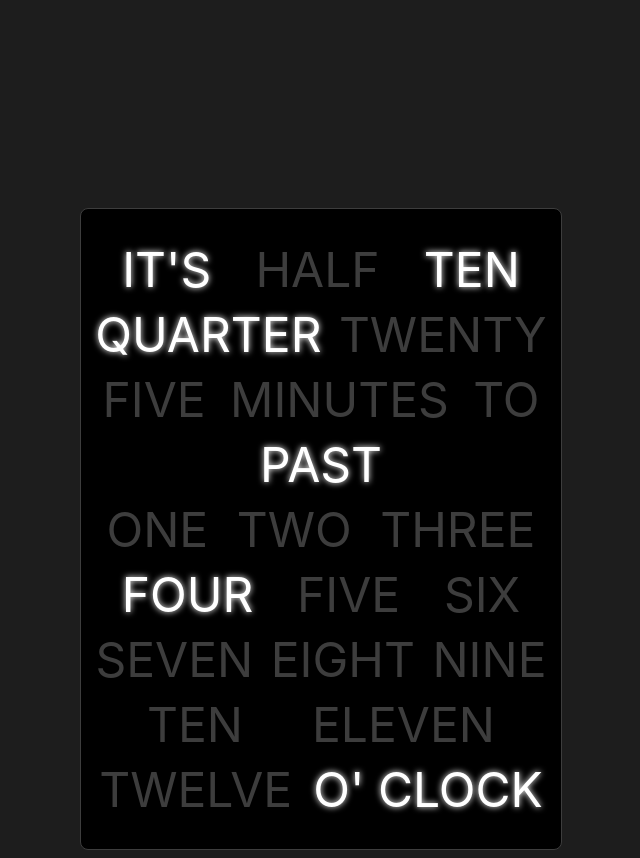
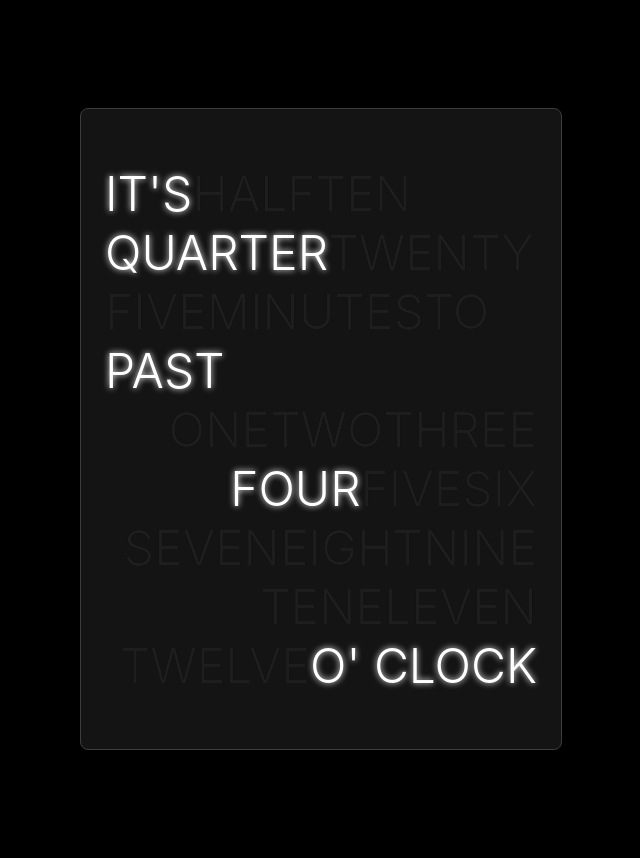
Before and after one commit to IlyaMeli/wordsclock, a plain HTML site: page index.html in a window 1280 px wide. Shown: the whole page, without its empty margins (319-959 px from the left). After the commit the page ends 800 px from the top, so only its background shows below. Drawn offline with Linux system fonts and the light colour scheme.

Commit message:
some css

```diff
--- a/index.js
+++ b/index.js
@@ -2,14 +2,14 @@ let $ = (selector) => document.querySelector(selector);
 let $$ = (selector) => document.querySelectorAll(selector);
 let GEID = (selector) => document.getElementById(selector);
 let shine = "text-shadow: 0px 0px 6px #FFFFFF; color: white";
-let rShine = "text-shadow: 0px 0px 0px #000000; color: rgb(61, 61, 61);";
+let rShine = "text-shadow: 0px 0px 0px #000000; color: rgb(30, 30, 30);";
 
 function getCurrentTime() {
   let date = new Date();
   let hour = date.getHours() % 12 || 12;
   let minutes = date.getMinutes();
   hour === 12 ? (nextHour = 1) : (nextHour = hour + 1);
-  console.log(`Current time is ${hour}:${minutes}`);
+  // console.log(`Current time is ${hour}:${minutes}`);
   for (let i = 1; i < 13; i++) {
     $(".it-is").style.cssText = shine;
     $(".oclock").style.cssText = shine;
@@ -22,12 +22,12 @@ function getCurrentTime() {
     if (minutes >= 30 && minutes < 40) {
       $(".half").style.cssText = shine;
     }
-    if ((minutes >= 10 && minutes < 20) || (minutes >= 50 && minutes < 55)) {
+    if ((minutes >= 10 && minutes < 15) || (minutes >= 50 && minutes < 55)) {
       $(".ten").style.cssText = shine;
     }
 
     if (
-      (minutes >= 5 && minutes <= 15) ||
+      (minutes >= 5 && minutes < 15) ||
       (minutes >= 20 && minutes < 30) ||
       (minutes >= 40 && minutes < 45) ||
       (minutes >= 50)
--- a/style.css
+++ b/style.css
@@ -2,26 +2,29 @@ body {
   display: flex;
   justify-content: center;
   align-content: center;
-  background-color: rgb(29, 29, 29);
+  background-color: black;
   font-family: -apple-system, BlinkMacSystemFont, "Segoe UI", Roboto, Oxygen,
     Ubuntu, Cantarell, "Open Sans", "Helvetica Neue", sans-serif;
+    font-weight: 300;
 }
 
 .container {
-  margin-top: 200px;
+  margin-top: 100px;
   border: solid rgb(61, 61, 61) 1px;
   border-radius: 8px;
-  background-color: rgb(0, 0, 0);
+  background-color: rgb(20, 20, 20);
   width: 30rem;
   height: 40rem;
   display: flex;
   flex-direction: column;
   justify-content: center;;
+  align-items: center;
+  padding: 0px;
+
 }
 .number {
-  color: rgb(61, 61, 61);
   font-size: 3rem;
-  padding: 3px;
+  padding: 0px;
 
 
 
@@ -30,27 +33,20 @@ body {
 .words-box {
   /* border: red 1px solid; */
   display: flex;
-  justify-content: space-evenly;
+  /* justify-content: space-evenly; */
   flex-wrap: wrap;
-  /* align-items: center; */
-  color: rgb(61, 61, 61);
   font-size: 3rem;
   height: auto;
-  /* width: 90%; */
+  width: 90%;
 
 
 }
 .nums-box {
   /* border: blue 1px solid; */
   display: flex;
-  justify-content: space-evenly;
-  align-items: center;
+  justify-content: flex-end;
+
   flex-wrap: wrap;
   height: auto;
-  /* width: 90%; */
+  width: 90%;
 }
-
-.words{
-  padding: 3px;
-
-}
```
